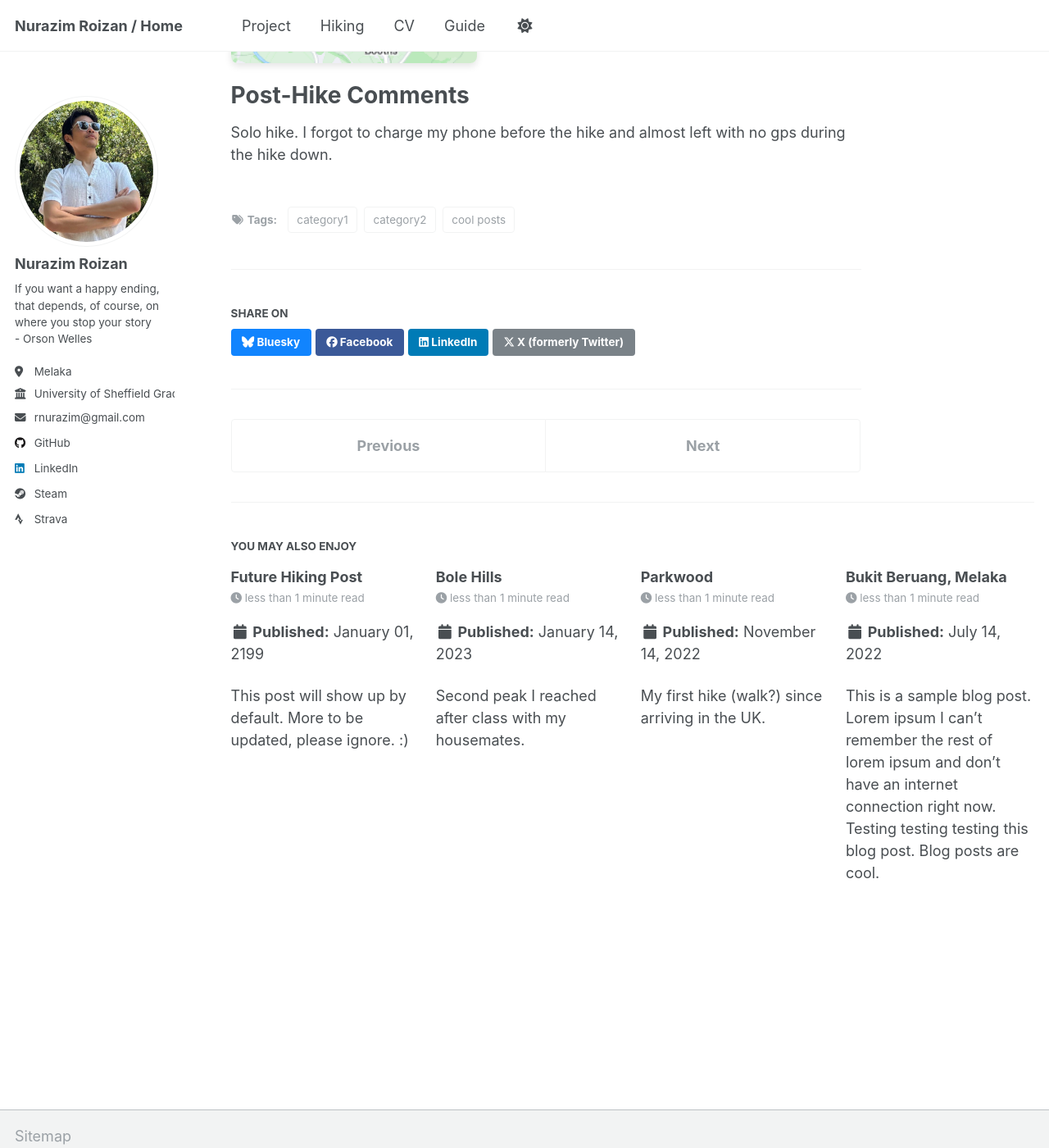
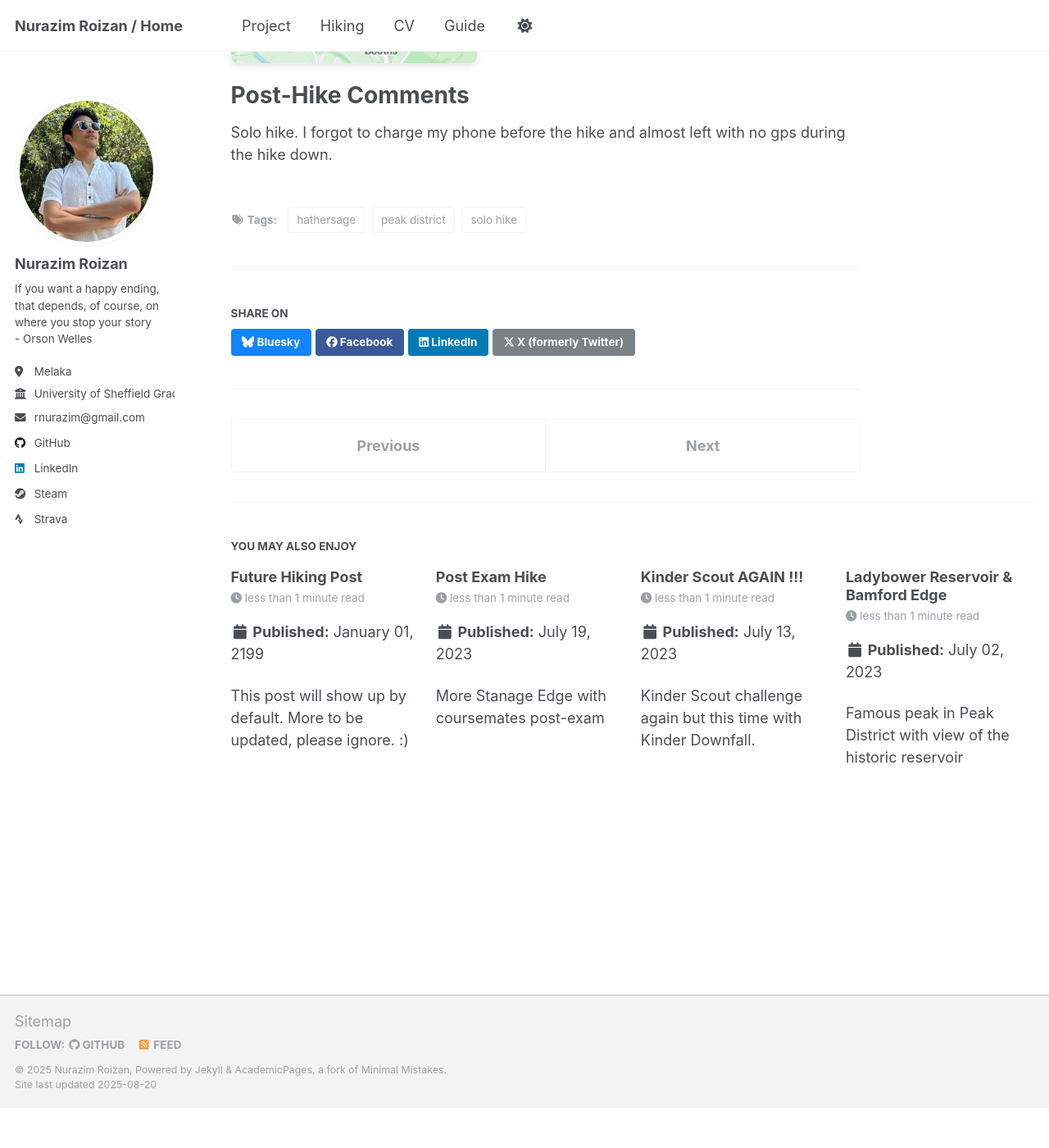
Before and after one commit to NurazimRoizan/NurazimRoizan.github.io, a Jekyll site: the page built from _posts/2023-04-14-stanageedge.md, in a window 1280 px wide and 1400 px high, scrolled down 707 px. Shown: the whole window at 82% size. Built offline with Jekyll 4.4.1, drawn with Linux system fonts in a browser that asks for light colours; a script that is not in the unit is left out; after the commit the page ends 2058 px from its top, so only the background shows below that.

Commit message:
update: add more post

```diff
--- a/_posts/2022-07-14-bukit-beruang-melaka.md
+++ b/_posts/2022-07-14-bukit-beruang-melaka.md
@@ -3,9 +3,9 @@ title: 'Bukit Beruang, Melaka'
 date: 2022-07-14
 permalink: /posts/2022/07/post-1/
 tags:
-  - cool posts
-  - category1
-  - category2
+  - group hike
+  - Melaka
+  - Malaysia
 ---
 
 This is a sample blog post. Lorem ipsum I can't remember the rest of lorem ipsum and don't have an internet connection right now. Testing testing testing this blog post. Blog posts are cool.
--- a/_posts/2022-11-14-parkwood.md
+++ b/_posts/2022-11-14-parkwood.md
@@ -3,9 +3,9 @@ title: 'Parkwood'
 date: 2022-11-14
 permalink: /posts/2022/11/post-2/
 tags:
-  - cool posts
-  - category1
-  - category2
+  - solo hike
+  - parkwood
+  - Sheffield
 ---
 
 My first hike (walk?) since arriving in the UK.
--- a/_posts/2023-01-14-bolehills.md
+++ b/_posts/2023-01-14-bolehills.md
@@ -1,11 +1,11 @@
 ---
-title: 'Bole Hills'
+title: 'Bole Hill'
 date: 2023-01-14
 permalink: /posts/2023/01/blog-post-3/
 tags:
-  - cool posts
-  - category1
-  - category2
+  - group hike
+  - bole hill
+  - Sheffield
 ---
 
 Second peak I reached after class with my housemates.
--- a/_posts/2023-04-14-stanageedge.md
+++ b/_posts/2023-04-14-stanageedge.md
@@ -3,9 +3,9 @@ title: 'Stanage Edge (Solo)'
 date: 2023-04-14
 permalink: /posts/2023/04/blog-post-4/
 tags:
-  - cool posts
-  - category1
-  - category2
+  - solo hike
+  - hathersage
+  - peak district
 ---
 
 My first hike in Peak District.
--- /dev/null
+++ b/_posts/2023-05-28-stanageedge.md
@@ -0,0 +1,19 @@
+---
+title: 'Stanage Edge (Group)'
+date: 2023-05-28
+permalink: /posts/2023/05/blog-post-1/
+tags:
+  - group hike
+  - hathersage
+  - peak district
+---
+
+Stanage Edge again but with friends
+
+Route
+======
+<img src="/images/stanage2nd.png" class="consistent-image">
+
+Post-Hike Comments
+======
+Group hike. This time I charged my phone up 100%. Lesson learnt !!!
--- /dev/null
+++ b/_posts/2023-07-02-bamford copy.md
@@ -0,0 +1,19 @@
+---
+title: "Ladybower Reservoir & Bamford Edge"
+date: 2023-07-02
+permalink: /posts/2023/07/blog-post-1/
+tags:
+  - solo hike
+  - bamford
+  - peak district
+---
+
+Famous peak in Peak District with view of the historic reservoir
+
+Route
+======
+<img src="/images/500x300.png">
+
+Post-Hike Comments
+======
+Nice
--- /dev/null
+++ b/_posts/2023-07-13-kinderscout.md
@@ -0,0 +1,19 @@
+---
+title: "Kinder Scout AGAIN !!!"
+date: 2023-07-13
+permalink: /posts/2023/07/blog-post-2/
+tags:
+  - group hike
+  - hathersage
+  - peak district
+---
+
+Kinder Scout challenge again but this time with Kinder Downfall.
+
+Route
+======
+<img src="/images/500x300.png">
+
+Post-Hike Comments
+======
+Almost repeated the same history.
--- /dev/null
+++ b/_posts/2023-07-19-stanageedge.md
@@ -0,0 +1,19 @@
+---
+title: "Post Exam Hike"
+date: 2023-07-19
+permalink: /posts/2023/07/blog-post-3/
+tags:
+  - group hike
+  - hathersage
+  - peak district
+---
+
+More Stanage Edge with coursemates post-exam
+
+Route
+======
+<img src="/images/500x300.png">
+
+Post-Hike Comments
+======
+Personal favourite route
```
Also changed, not shown: _pages/cv.md (+1 -1 lines), _posts/2023-06-13-padley.md (added, +19 -0 lines), _posts/2023-06-16-kinderscout.md (added, +19 -0 lines), _posts/2023-06-19-rothervalley.md (added, +19 -0 lines), _posts/2023-06-24-gadding.md (added, +18 -0 lines), images/kinderscout1.png (added), images/padley.png (added), images/stanage2nd.png (added).
